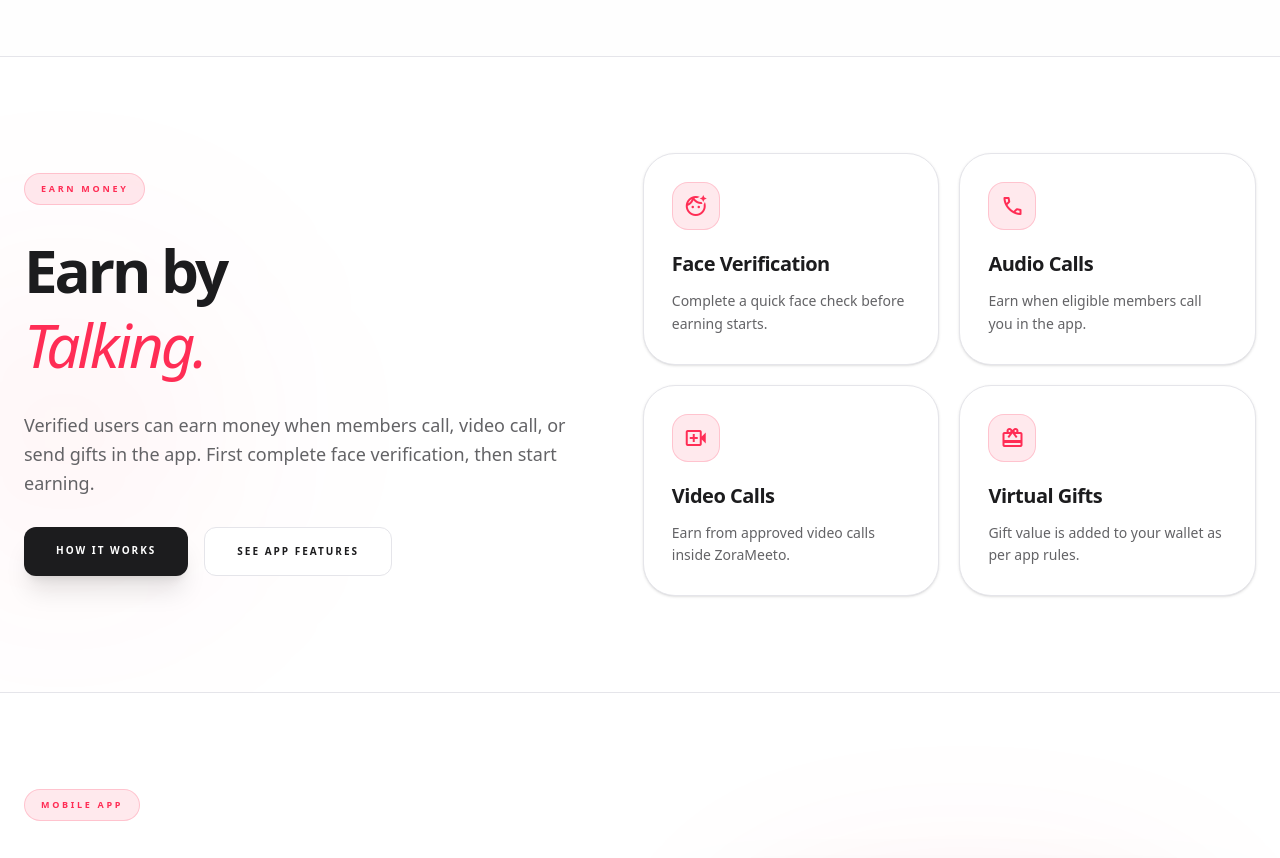
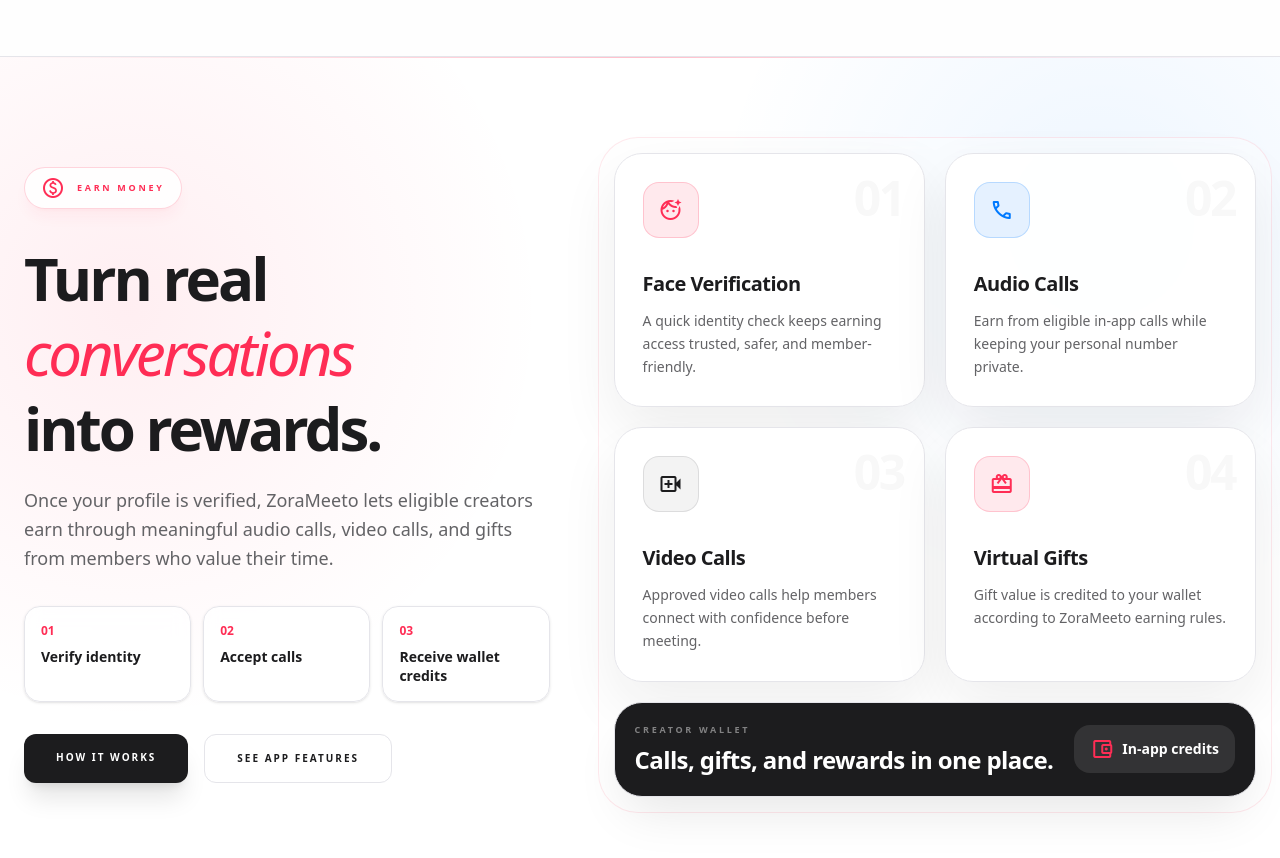
Before and after one commit to amanbhattsquare/zorameeto-website, a Next.js app: page / in a window 1280 px wide. Shown: the part 1900-2758 px from the top of the page. Built offline with nearby package versions, Linux system fonts and the light colour scheme.

Commit message:
Update About Us page: revise statistics for accuracy and enhance profile verification messaging for clarity

```diff
--- a/src/app/HomePageClient.tsx
+++ b/src/app/HomePageClient.tsx
@@ -211,62 +211,109 @@
 
       {/* Earn Money Feature Section */}
       <section className="py-24 px-6 bg-white border-y border-border relative z-10 overflow-hidden">
-        <div className="absolute -left-24 top-1/3 w-[320px] h-[320px] bg-primary/5 blur-[110px] rounded-full"></div>
-        <div className="max-w-7xl mx-auto grid grid-cols-1 lg:grid-cols-[0.95fr_1.05fr] gap-12 lg:gap-16 items-center relative z-10">
-          <div className="space-y-7">
-            <div className="inline-flex items-center gap-2 px-4 py-2 rounded-full bg-primary/10 text-primary border border-primary/20">
+        <div className="absolute inset-0 bg-[radial-gradient(circle_at_10%_30%,rgba(255,45,85,0.08),transparent_32%),radial-gradient(circle_at_86%_20%,rgba(0,122,255,0.07),transparent_30%)]"></div>
+        <div className="absolute left-0 right-0 top-0 h-px bg-gradient-to-r from-transparent via-primary/30 to-transparent"></div>
+        <div className="max-w-7xl mx-auto grid grid-cols-1 lg:grid-cols-[0.9fr_1.1fr] gap-12 lg:gap-16 items-center relative z-10">
+          <div className="space-y-8">
+            <div className="inline-flex items-center gap-3 px-4 py-2 rounded-full bg-white/85 text-primary border border-primary/20 shadow-lg shadow-primary/5 backdrop-blur-xl">
+              <span className="material-symbols-outlined text-base">paid</span>
               <span className="text-[9px] font-bold uppercase tracking-[0.3em]">Earn Money</span>
             </div>
+
+            <div className="space-y-5">
               <h2 className="text-4xl lg:text-6xl font-extrabold tracking-tighter text-text-main leading-tight">
-              Earn by <br />
-              <span className="text-primary italic font-light">Talking.</span>
+                Turn real <br />
+                <span className="text-primary italic font-light">conversations</span> <br className="hidden sm:block" />
+                into rewards.
               </h2>
               <p className="text-base md:text-lg text-text-muted leading-relaxed font-medium max-w-xl">
-              Verified users can earn money when members call, video call, or send gifts in the app. First complete face verification, then start earning.
+                Once your profile is verified, ZoraMeeto lets eligible creators earn through meaningful audio calls, video calls, and gifts from members who value their time.
               </p>
+            </div>
+
+            <div className="grid grid-cols-1 sm:grid-cols-3 gap-3 max-w-xl">
+              {[
+                { value: "01", label: "Verify identity" },
+                { value: "02", label: "Accept calls" },
+                { value: "03", label: "Receive wallet credits" }
+              ].map((step) => (
+                <div key={step.value} className="rounded-2xl border border-border bg-white/80 p-4 shadow-sm backdrop-blur">
+                  <p className="text-xs font-extrabold text-primary">{step.value}</p>
+                  <p className="mt-2 text-sm font-bold leading-snug text-text-main">{step.label}</p>
+                </div>
+              ))}
+            </div>
+
             <div className="flex flex-col sm:flex-row gap-4">
-              <Link href="/how-it-works" className="bg-text-main text-white px-8 py-4 rounded-xl font-bold text-[10px] uppercase tracking-[0.2em] hover:bg-primary transition-all duration-500 shadow-xl shadow-black/10 text-center">
+              <Link href="/how-it-works" className="luxury-button bg-text-main text-white px-8 py-4 rounded-xl font-bold text-[10px] uppercase tracking-[0.2em] shadow-xl shadow-black/10 text-center">
                 How It Works
               </Link>
-              <Link href="/app-showcase" className="bg-white border border-border text-text-main px-8 py-4 rounded-xl font-bold text-[10px] uppercase tracking-[0.2em] hover:border-text-main transition-all duration-500 text-center">
+              <Link href="/app-showcase" className="bg-white/90 border border-border text-text-main px-8 py-4 rounded-xl font-bold text-[10px] uppercase tracking-[0.2em] hover:border-primary hover:text-primary hover:shadow-lg hover:shadow-primary/10 transition-all duration-500 text-center">
                 See App Features
               </Link>
             </div>
           </div>
 
-          <div className="grid grid-cols-1 sm:grid-cols-2 gap-5">
+          <div className="relative">
+            <div className="absolute -inset-4 rounded-[2.5rem] border border-primary/10 bg-white/40 backdrop-blur-sm"></div>
+            <div className="relative grid grid-cols-1 sm:grid-cols-2 gap-5">
               {[
                 {
                   icon: "face_retouching_natural",
                   title: "Face Verification",
-                desc: "Complete a quick face check before earning starts."
+                  desc: "A quick identity check keeps earning access trusted, safer, and member-friendly.",
+                  tone: "bg-primary/10 border-primary/20 text-primary"
                 },
                 {
                   icon: "call",
                   title: "Audio Calls",
-                desc: "Earn when eligible members call you in the app."
+                  desc: "Earn from eligible in-app calls while keeping your personal number private.",
+                  tone: "bg-secondary/10 border-secondary/20 text-secondary"
                 },
                 {
                   icon: "video_call",
                   title: "Video Calls",
-                desc: "Earn from approved video calls inside ZoraMeeto."
+                  desc: "Approved video calls help members connect with confidence before meeting.",
+                  tone: "bg-text-main/5 border-text-main/10 text-text-main"
                 },
                 {
                   icon: "redeem",
                   title: "Virtual Gifts",
-                desc: "Gift value is added to your wallet as per app rules."
+                  desc: "Gift value is credited to your wallet according to ZoraMeeto earning rules.",
+                  tone: "bg-primary/10 border-primary/20 text-primary"
                 }
-            ].map((feature) => (
-              <div key={feature.title} className="glass-card-premium rounded-[2rem] p-7 bg-background border border-border shadow-sm hover-lift space-y-5">
-                <div className="w-12 h-12 rounded-2xl bg-primary/10 border border-primary/20 flex items-center justify-center text-primary">
-                  <span className="material-symbols-outlined text-xl">{feature.icon}</span>
+              ].map((feature, index) => (
+                <div
+                  key={feature.title}
+                  className="group relative min-h-[220px] overflow-hidden rounded-[1.75rem] border border-border bg-white/90 p-7 shadow-[0_24px_60px_rgba(28,28,30,0.07)] transition-all duration-500 hover:-translate-y-2 hover:border-primary/30 hover:shadow-[0_30px_80px_rgba(255,45,85,0.12)]"
+                >
+                  <div className="absolute right-5 top-5 text-5xl font-extrabold tracking-tighter text-text-main/[0.03]">
+                    0{index + 1}
                   </div>
-                <div className="space-y-3">
-                  <h3 className="text-xl font-bold tracking-tight text-text-main">{feature.title}</h3>
+                  <div className={`relative z-10 w-14 h-14 rounded-2xl border flex items-center justify-center ${feature.tone} transition-transform duration-500 group-hover:scale-110`}>
+                    <span className="material-symbols-outlined text-2xl">{feature.icon}</span>
+                  </div>
+                  <div className="relative z-10 mt-8 space-y-3">
+                    <h3 className="text-xl font-extrabold tracking-tight text-text-main">{feature.title}</h3>
                     <p className="text-sm text-text-muted font-medium leading-relaxed">{feature.desc}</p>
                   </div>
+                  <div className="absolute bottom-0 left-7 right-7 h-px bg-gradient-to-r from-transparent via-primary/25 to-transparent opacity-0 transition-opacity duration-500 group-hover:opacity-100"></div>
                 </div>
               ))}
+            </div>
+
+            <div className="relative mt-5 rounded-[1.75rem] border border-border bg-text-main p-5 text-white shadow-2xl shadow-black/10">
+              <div className="flex flex-col gap-4 sm:flex-row sm:items-center sm:justify-between">
+                <div>
+                  <p className="text-[9px] font-bold uppercase tracking-[0.3em] text-white/45">Creator Wallet</p>
+                  <p className="mt-2 text-2xl font-extrabold tracking-tight">Calls, gifts, and rewards in one place.</p>
+                </div>
+                <div className="flex items-center gap-2 rounded-2xl bg-white/10 px-4 py-3 text-sm font-bold">
+                  <span className="material-symbols-outlined text-primary">account_balance_wallet</span>
+                  In-app credits
+                </div>
+              </div>
+            </div>
           </div>
         </div>
       </section>
--- a/src/app/about-us/page.tsx
+++ b/src/app/about-us/page.tsx
@@ -115,15 +115,15 @@
               </p>
               <div className="grid grid-cols-2 gap-6 pt-4">
                 <div className="bg-white rounded-2xl p-6 border border-border shadow-sm">
-                  <p className="text-4xl font-extrabold text-primary">500K+</p>
+                  <p className="text-4xl font-extrabold text-primary">100K+</p>
                   <p className="text-sm text-text-muted mt-2 font-medium">
                     Downloads & Growing
                   </p>
                 </div>
                 <div className="bg-white rounded-2xl p-6 border border-border shadow-sm">
-                  <p className="text-4xl font-extrabold text-primary">100%</p>
+                  <p className="text-4xl font-extrabold text-primary">95%</p>
                   <p className="text-sm text-text-muted mt-2 font-medium">
-                    Verified Profiles
+                    REAL PROFILES
                   </p>
                 </div>
               </div>
@@ -155,7 +155,7 @@
             {[
               {
                 icon: "verified_user",
-                title: "100% Verified Profiles",
+                title: "95% REAL PROFILES",
                 desc: "Every single profile on our platform has been manually verified. No catfishing, no fake accounts, no exceptions.",
               },
               {
```
Lines whose indentation alone changed are shown as unchanged.
